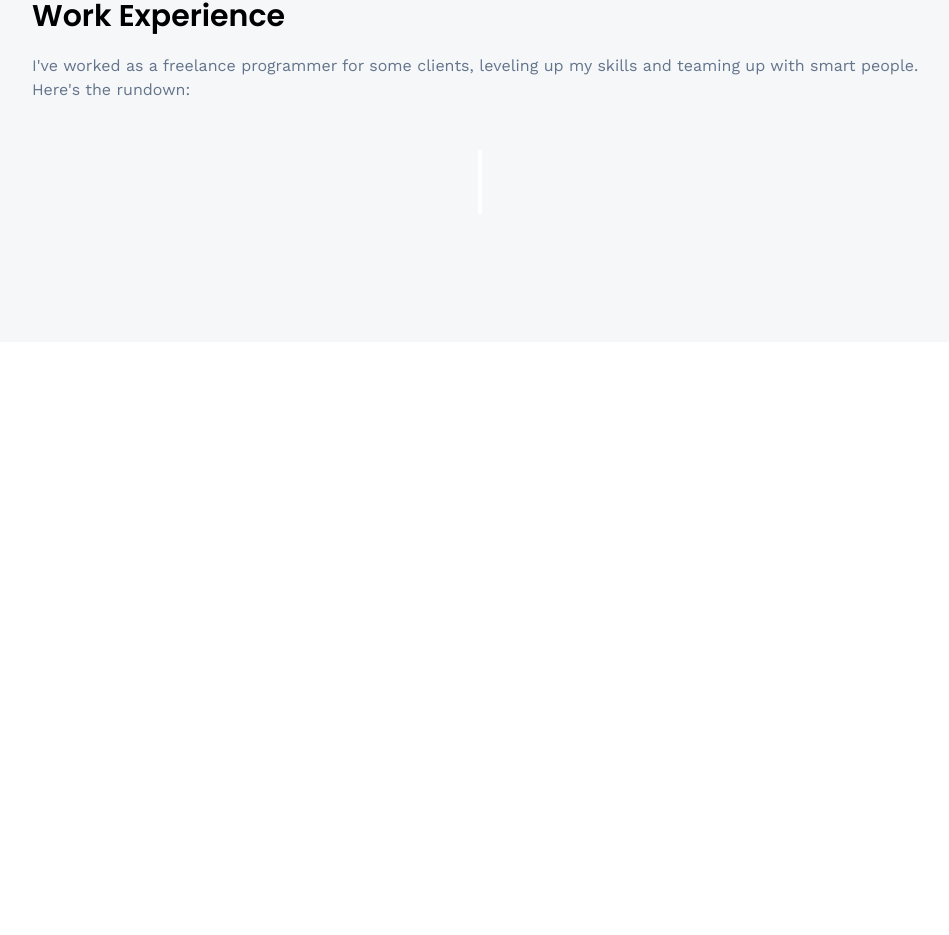
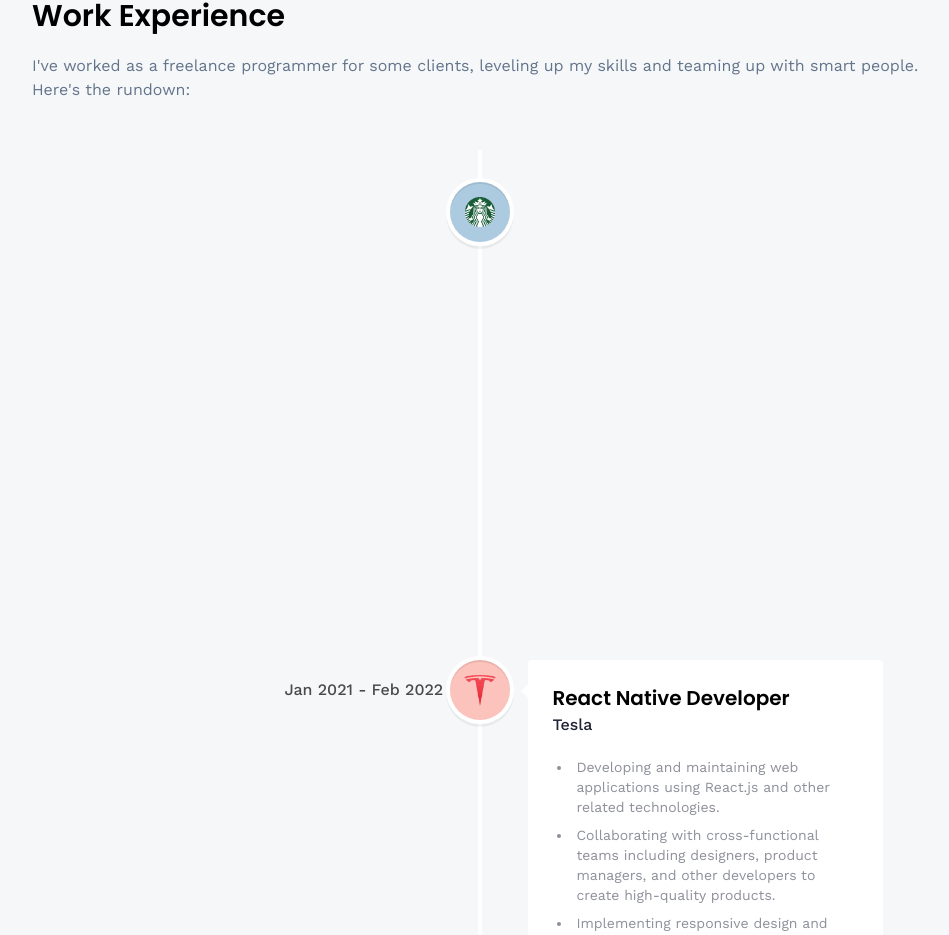
Before and after one commit to shafkat63/3d-portfolio, a React (Vite) app: page /about in a window 1280 px wide. Shown: the part 842-1777 px from the top of the page, without its empty margins (160-1109 px from the left). Before the commit the page ends 1184 px from the top, so only its background shows below. Built offline with nearby package versions, Linux system fonts and the light colour scheme; no server answers.

Commit message:
Did some styling

```diff
--- a/src/pages/About.jsx
+++ b/src/pages/About.jsx
@@ -1,7 +1,9 @@
-
-import { VerticalTimeline, VerticalTimelineElement }  from 'react-vertical-timeline-component';
-import 'react-vertical-timeline-component/style.min.css';
-import {skills, experiences  } from "../constants";
+import {
+	VerticalTimeline,
+	VerticalTimelineElement,
+} from "react-vertical-timeline-component";
+import "react-vertical-timeline-component/style.min.css";
+import { skills, experiences } from "../constants";
 const About = () => {
 	return (
 		<section className="max-container">
@@ -43,8 +45,54 @@
 					</p>
 				</div>
 				<div className="mt-12 flex">
-
-					<VerticalTimeline></VerticalTimeline>
+					<VerticalTimeline>
+						{experiences.map((experience) => (
+							<VerticalTimelineElement
+								key={experience.company_name}
+								date={experience.date}
+								icon={
+									<div className="flex justify-center items-center w-full h-full">
+										<img
+											src={experience.icon}
+											alt={experience.company_name}
+											className="w-[60%] h-[60%] object-contain "
+										/>
+									</div>
+								}
+								iconStyle={{
+									background: experience.iconBg,
+								}}
+								contentStyle={{
+									borderBottom: "8px",
+									borderStyle: "solid",
+									borderBottomColor: experience.iconBg,
+									boxShadow: "none",
+								}}
+							>
+								<div>
+									<h3 className="text-black text-xl font-poppins font-semibold">
+										{experience.title}
+									</h3>
+									<p
+										className="text-black-500 font-medium font-base"
+										style={{ margin: 0 }}
+									>
+										{experience.company_name}
+									</p>
+								</div>
+								<ul className="my-5 list-disc ml-5 space-y-2">
+									{experience.points.map((point, index) => (
+										<li
+											key={`experience-point-${index}`}
+											className="text-black-500/50 font-normal pl-1 text-sm "
+										>
+											{point}
+										</li>
+									))}
+								</ul>
+							</VerticalTimelineElement>
+						))}
+					</VerticalTimeline>
 				</div>
 			</div>
 		</section>
```
